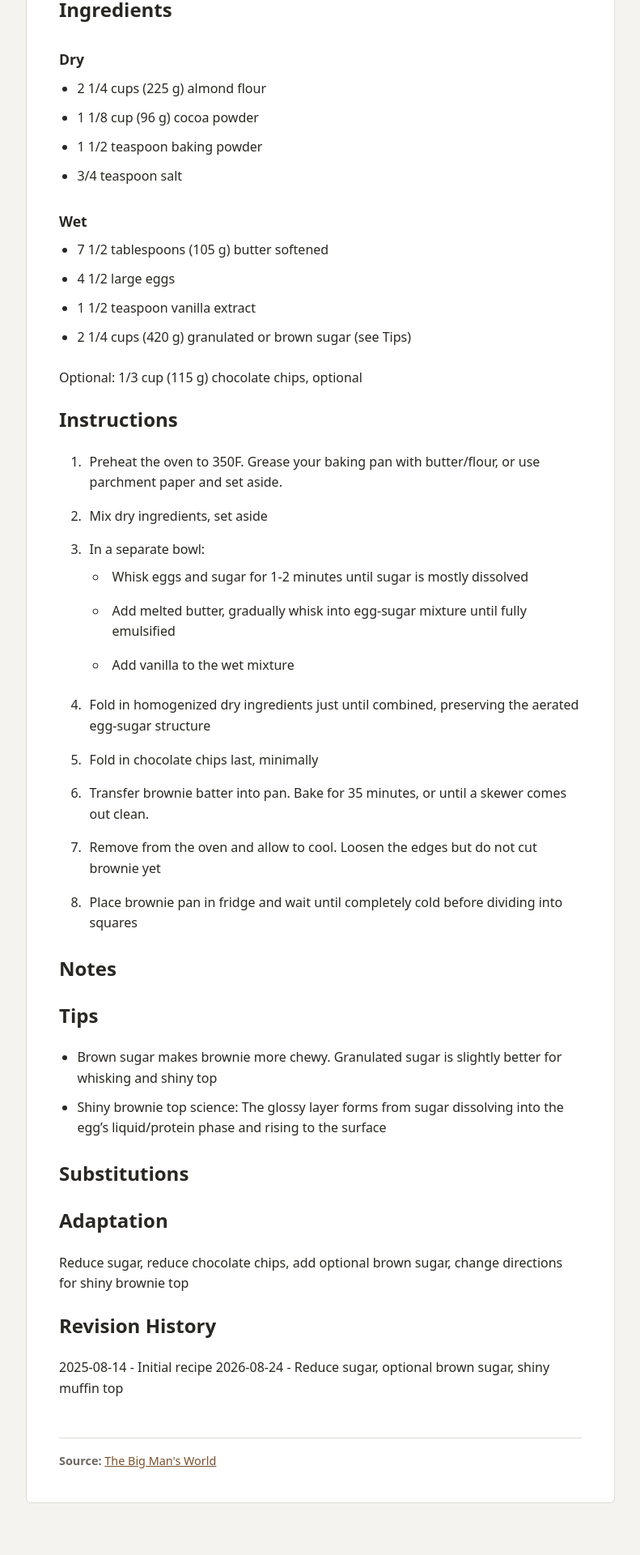
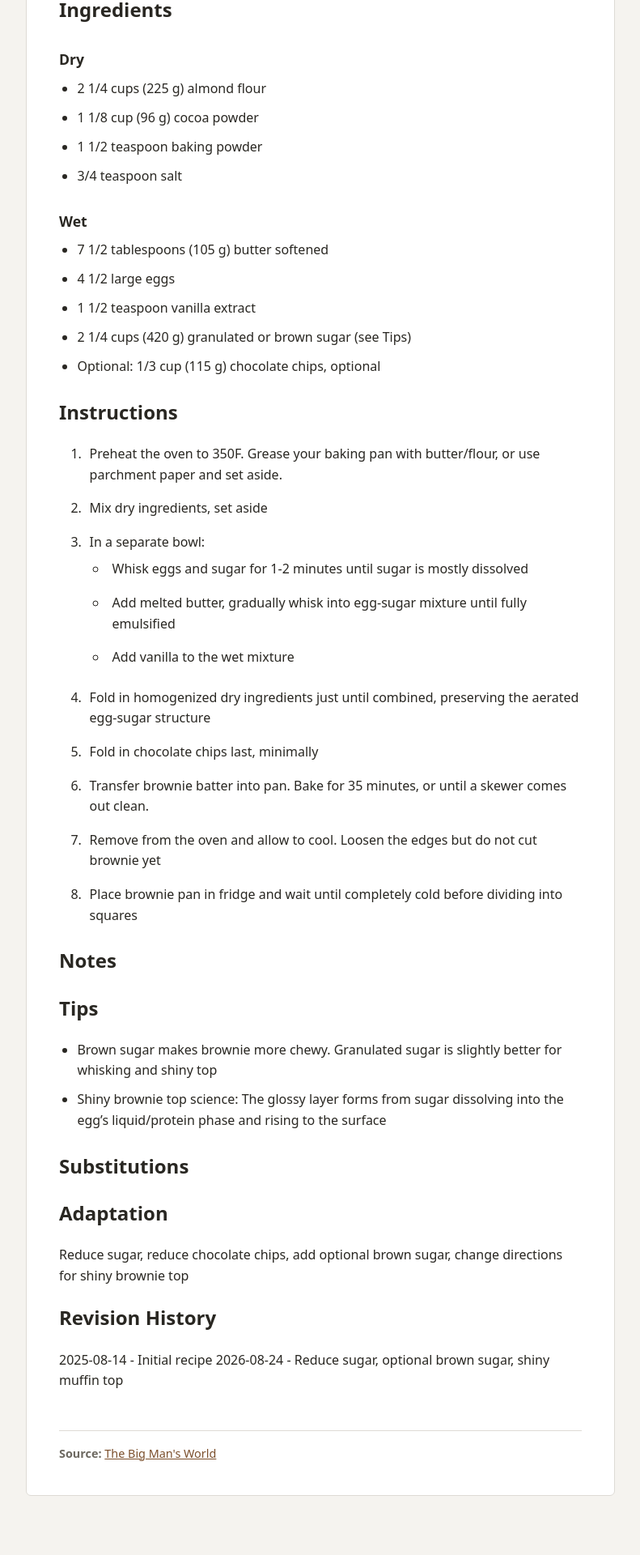
Before and after one commit to sundaycake/recipes, a Jekyll site: the page built from _recipes/almond-flour-brownies.md, in a window 1280 px wide. Shown: the part 841-2761 px from the top of the page at 81% size, without its empty margins (244-1035 px from the left). Built offline with Jekyll 4.4.1, drawn with Linux system fonts in a browser that asks for light colours.

```diff
--- a/_recipes/almond-flour-brownies.md
+++ b/_recipes/almond-flour-brownies.md
@@ -43,7 +43,7 @@ source_url: https://thebigmansworld.com/almond-flour-brownies/
 - 1 teaspoon vanilla extract
 - 1 1/2 cups (280 g) granulated or brown sugar (see Tips)
 
-Optional: 1/3 cup (115 g) chocolate chips, optional
+- Optional: 1/3 cup (115 g) chocolate chips, optional
 
 ## Instructions
 
```
